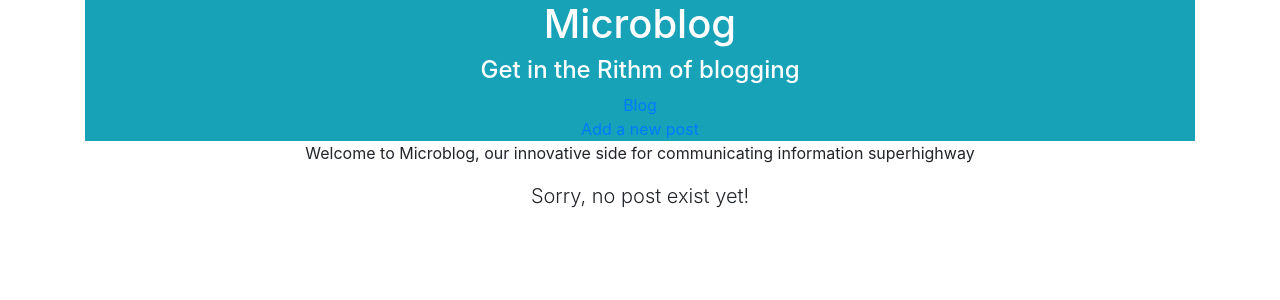
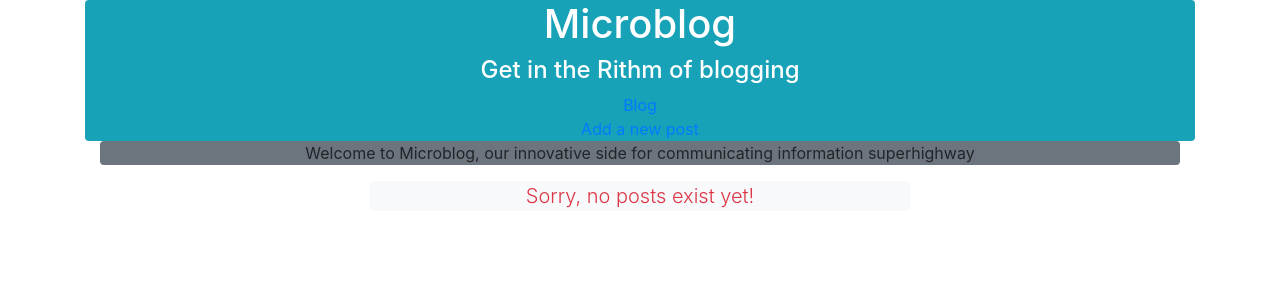
Before and after one commit to SevenSinz/redux-microblog, a React (Create React App) app: page / in a window 1280 px wide. Shown: the top 300 px of the page. Built offline with nearby package versions, Linux system fonts and the light colour scheme.

Commit message:
Add bootstrap to home page,

```diff
--- a/src/BlogHome.js
+++ b/src/BlogHome.js
@@ -4,8 +4,8 @@ import TitleList from './TitleList';
 class BlogHome extends Component {
     render() {
         return (
-            <div className="BlogHome">
-                <p>Welcome to Microblog, our innovative side for communicating information superhighway</p>
+            <div className="BlogHome container">
+                <p className="bg-secondary rounded">Welcome to Microblog, our innovative side for communicating information superhighway</p>
                 <TitleList titleList={this.props.titleList} />
             </div>
         );
--- a/src/Navbar.js
+++ b/src/Navbar.js
@@ -3,10 +3,14 @@ import { Link } from "react-router-dom";
 
 class Navbar extends Component {
   render() {
-    return <div className="NavBar container bg-info text-white white-link">
+    return <div className="NavBar
+                           container
+                           bg-info
+                           text-white
+                           rounded">
         <h1>  Microblog  </h1>
         <h4> Get in the Rithm of blogging </h4>
-        <Link to="/">Blog</Link>
+        <Link to="/" className="white-link">Blog</Link>
         <br />
         <Link to="/new">Add a new post</Link>
       </div>;
--- a/src/TitleList.js
+++ b/src/TitleList.js
@@ -17,7 +17,9 @@ class TitleList extends Component {
           ))}
         </div>
       ) : (
-        <p className="lead">Sorry, no post exist yet!</p>
+        <div>
+          <p className="lead text-danger bg-light rounded w-50 mx-auto">Sorry, no posts exist yet!</p>
+        </div>
     );
   }
 }
```
